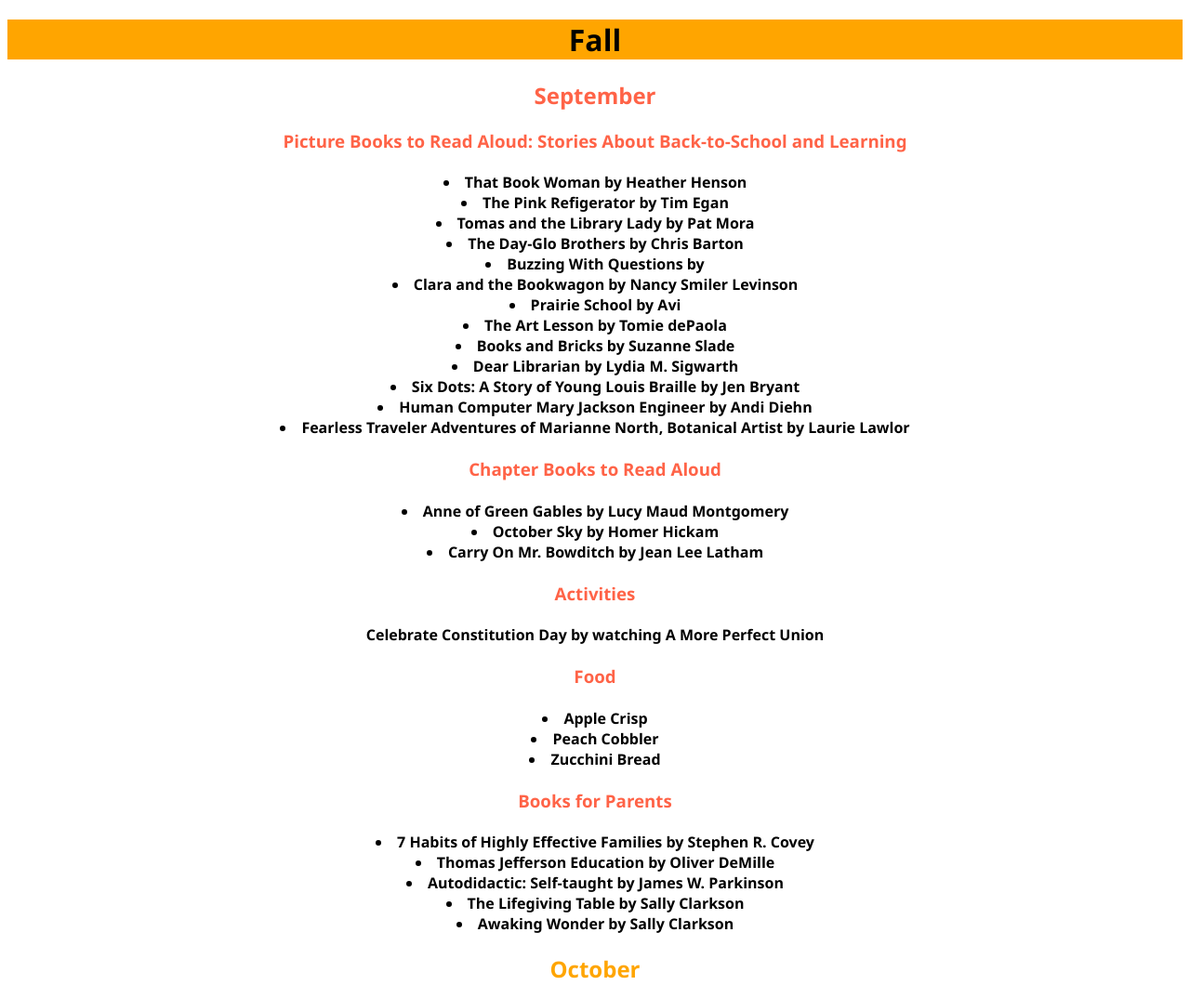
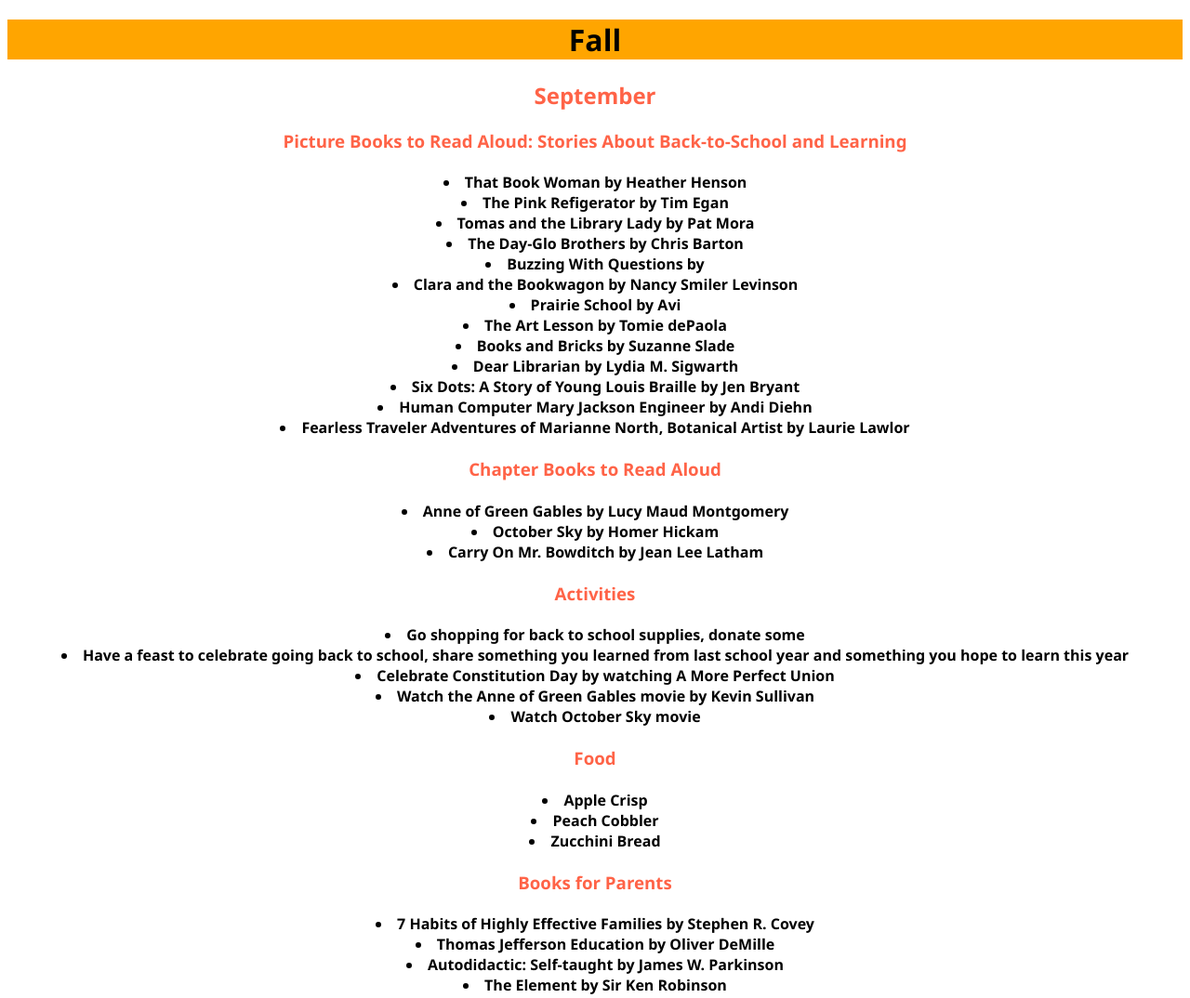
Before and after one commit to cjshum17/tech-moms-grad, a plain HTML site: page fall.html in a window 1280 px wide. Shown: the top 1074 px of the page at 93% size. Drawn offline with Linux system fonts and the light colour scheme.

Commit message:
image path updated

```diff
--- a/fall.html
+++ b/fall.html
@@ -34,7 +34,15 @@
    <li>Carry On Mr. Bowditch by Jean Lee Latham</li>
    </h4>
    <h3 style="color:tomato;"> Activities </style></h3>
-   <h4> Celebrate Constitution Day by watching A More Perfect Union</h4>
+   <h4>
+      <li>Go shopping for back to school supplies, donate some</li>
+      <li>Have a feast to celebrate going back to school, share something you learned from last school year and something you hope to learn this year</li>
+      <li>Celebrate Constitution Day by watching A More Perfect Union</li>
+      <li>Watch the Anne of Green Gables movie by Kevin Sullivan</li>
+      <li>Watch October Sky movie</li>
+
+
+      </h4>
    <h3 style="color:tomato;"> Food </style></h3>
    <h4><li>Apple Crisp
       <li>Peach Cobbler</li>
@@ -44,6 +52,7 @@
    <h4><li>7 Habits of Highly Effective Families by Stephen R. Covey</li>
       <li>Thomas Jefferson Education by Oliver DeMille</li>
       <li>Autodidactic: Self-taught by James W. Parkinson </li>
+      <li>The Element by Sir Ken Robinson</li>
       <li>The Lifegiving Table by Sally Clarkson</li>
       <li>Awaking Wonder by Sally Clarkson</li></h4>
 
```
Also changed, not shown: index.html (+3 -3 lines).
